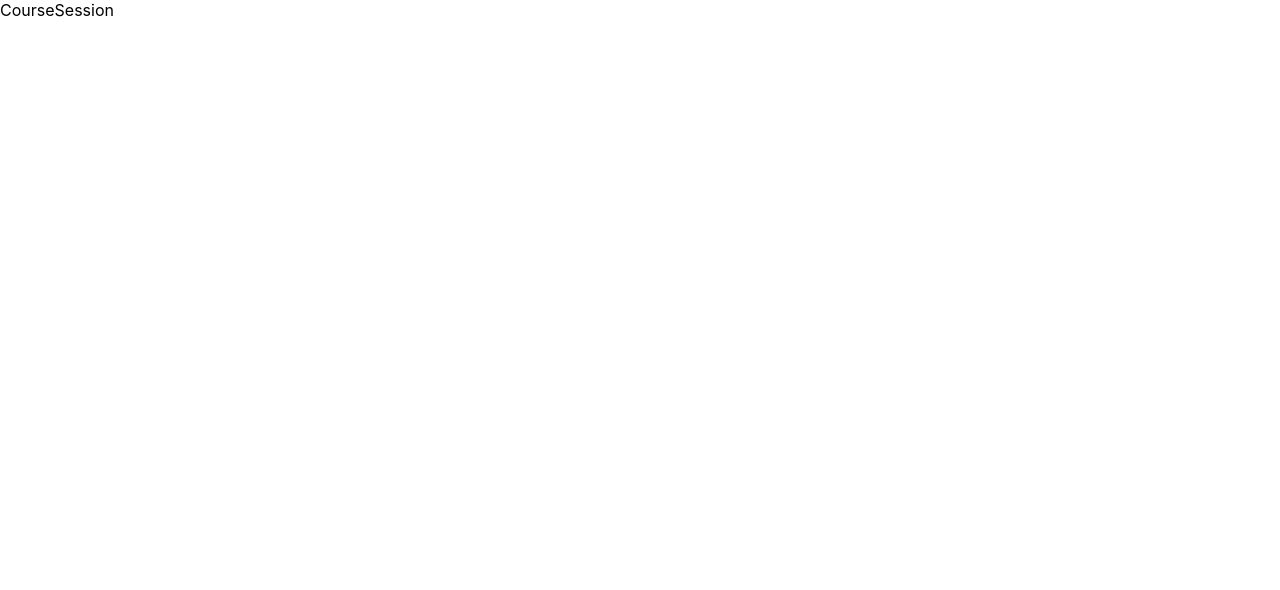
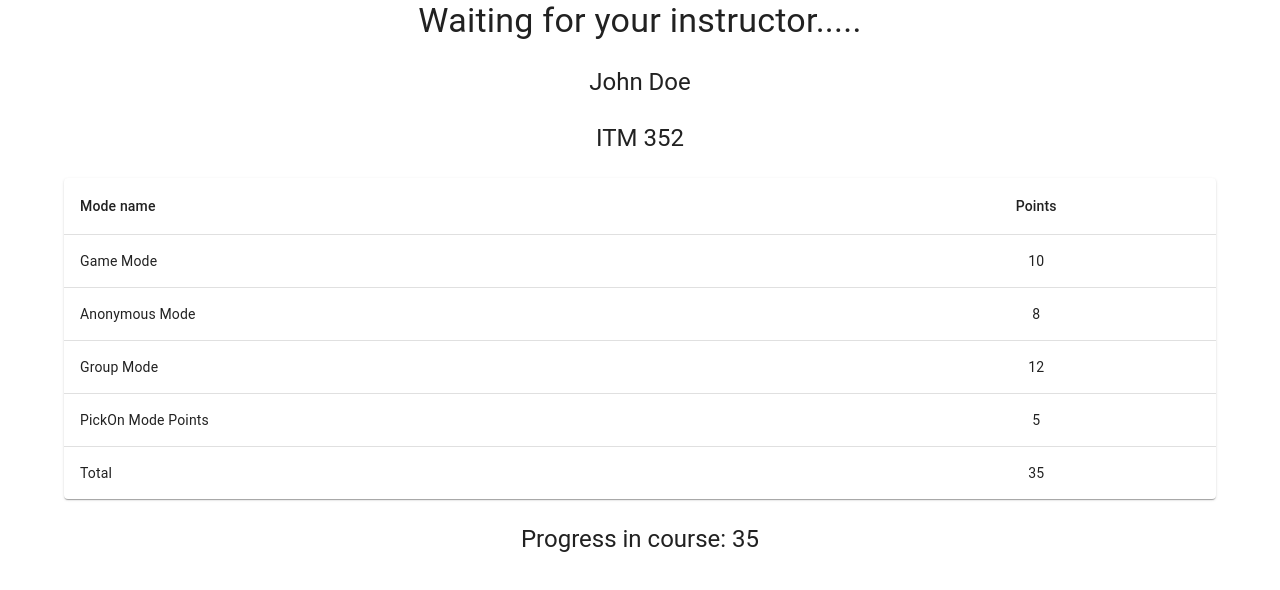
Before and after one commit to wenhaoq20/PickOn_Project, a React (Create React App) app in the folder app/client/: page /coursesession in a window 1280 px wide. Shown: the top 590 px of the page. Built offline with nearby package versions, Linux system fonts and the light colour scheme.

Commit message:
Completed courseSession

```diff
--- a/app/client/src/pages/student/CourseSession.jsx
+++ b/app/client/src/pages/student/CourseSession.jsx
@@ -1,5 +1,76 @@
-const CourseSession = () => {
-    return <div> CourseSession </div>
+import * as React from "react";
+import {
+  Table,
+  TableBody,
+  TableCell,
+  TableContainer,
+  Paper,
+  TableRow,
+  TableHead,
+  Stack,
+  Container,
+  Typography,
+} from "@mui/material";
+import { createTheme, ThemeProvider } from "@mui/material/styles";
+import { CssBaseline } from "@mui/material";
+
+const defaultTheme = createTheme();
+
+const createData = (name, scores) => {
+  return { name, scores };
 }
 
+const rows = [
+  createData("Game Mode", 10),
+  createData("Anonymous Mode", 8),
+  createData("Group Mode", 12),
+  createData("PickOn Mode Points", 5),
+  createData("Total", 35),
+];
+
+const CourseSession = () => {
+  return (
+    <ThemeProvider theme={defaultTheme}>
+      <CssBaseline component="main">
+        <Stack
+          direction="column"
+          justifyContent="flex-start"
+          alignItems="center"
+          spacing={3}
+        >
+          <Typography variant="h4">Waiting for your instructor.....</Typography>
+          <Typography variant="h5"> John Doe </Typography>
+          <Typography variant="h5"> ITM 352 </Typography>
+          <Container>
+            <TableContainer component={Paper}>
+              <Table sx={{ minWidth: 500 }} aria-label="simple table">
+                <TableHead>
+                  <TableRow>
+                    <TableCell>Mode name</TableCell>
+                    <TableCell align="center">Points</TableCell>
+                  </TableRow>
+                </TableHead>
+                <TableBody>
+                  {rows.map((row) => (
+                    <TableRow
+                      key={row.name}
+                      sx={{ "&:last-child td, &:last-child th": { border: 0 } }}
+                    >
+                      <TableCell component="th" scope="row">
+                        {row.name}
+                      </TableCell>
+                      <TableCell align="center">{row.scores}</TableCell>
+                    </TableRow>
+                  ))}
+                </TableBody>
+              </Table>
+            </TableContainer>
+          </Container>
+          <Typography variant="h5"> Progress in course: {rows[4].scores}</Typography>
+        </Stack>
+      </CssBaseline>
+    </ThemeProvider>
+  );
+};
+
 export default CourseSession;
```
